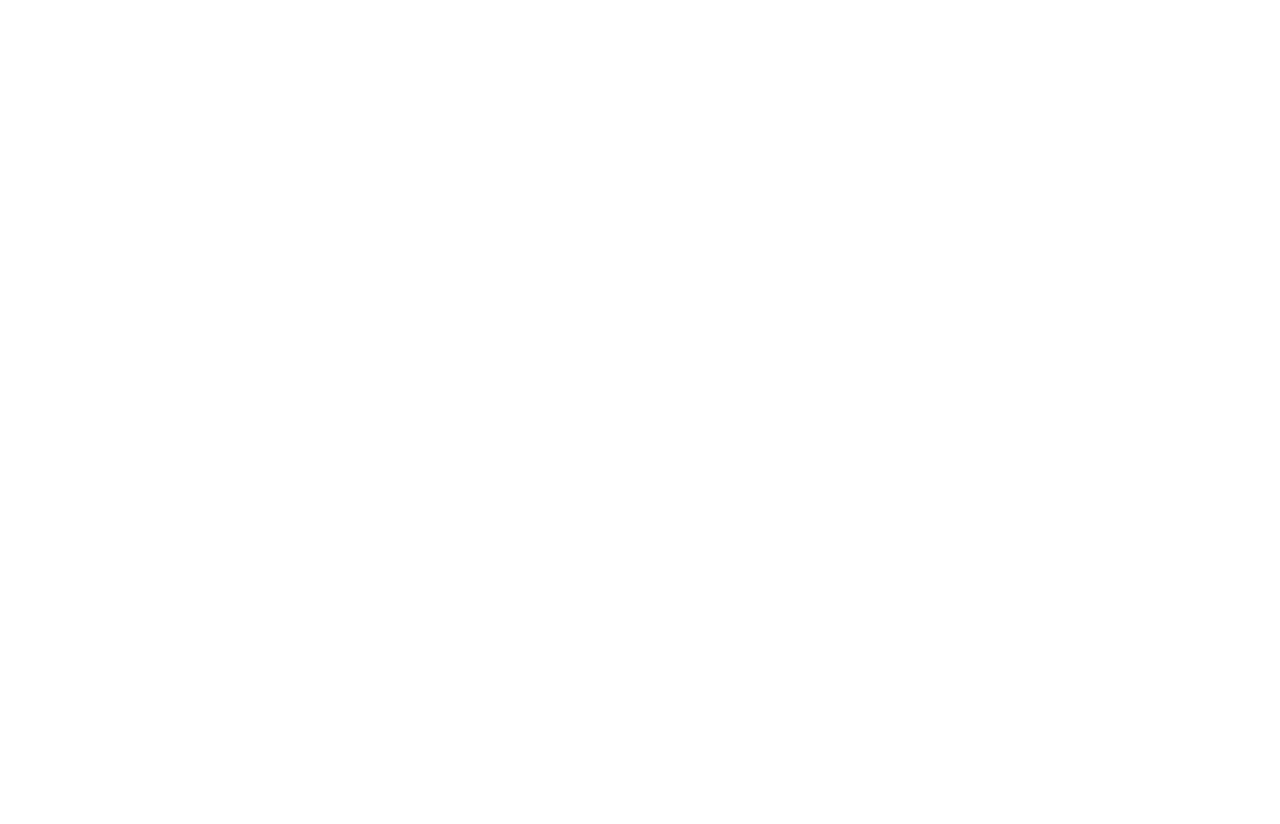
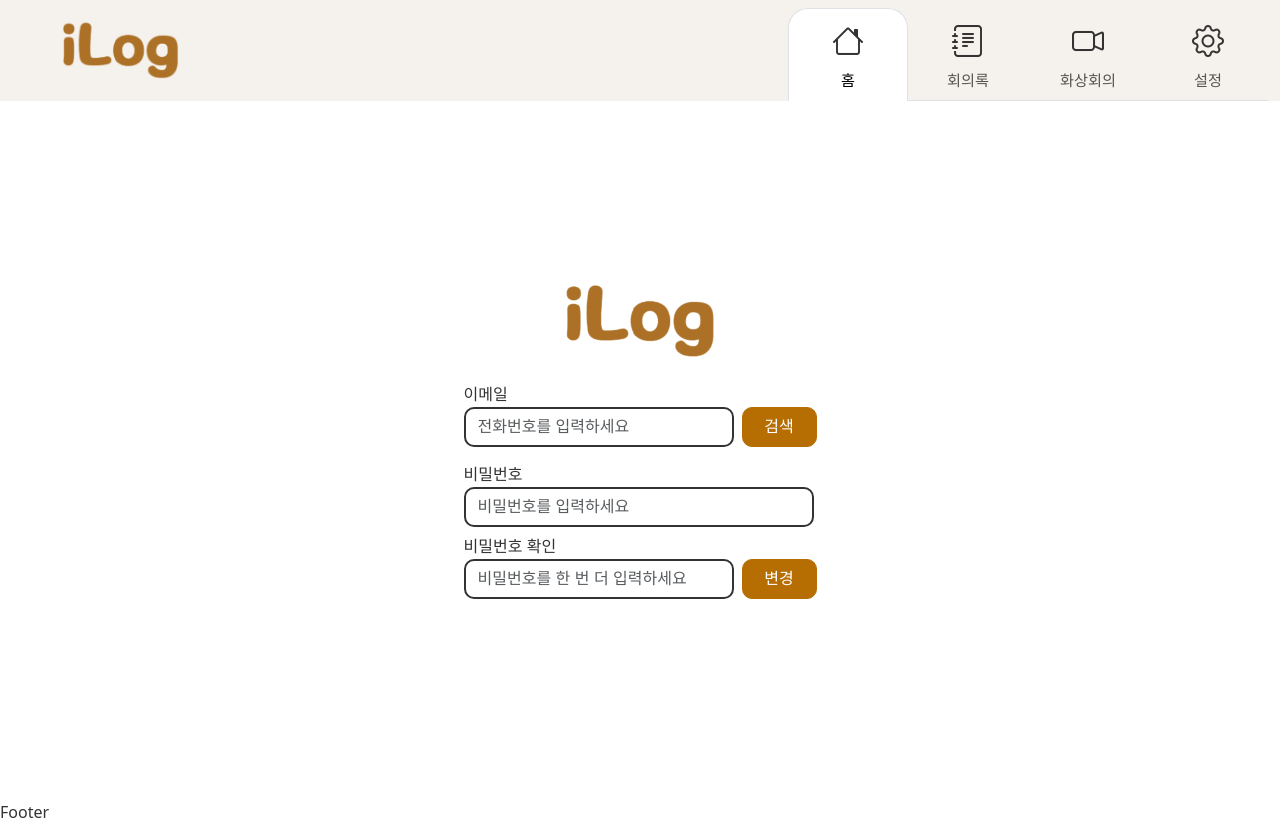
Before and after one commit to suyeon419/iLog, a React (Vite) app in the folder iLog/: page /findPw in a window 1280 px wide. Before the commit this address had no page. Before the commit the page ends 800 px from the top, so only its background shows below. Built offline with nearby package versions, Linux system fonts and the light colour scheme.

Commit message:
비밀번호 찾기, 이메일 찾기

```diff
--- a/iLog/src/index.css
+++ b/iLog/src/index.css
@@ -29,7 +29,12 @@
 }
 
 .user-btn {
-    width: 300px;
+    width: 350px;
+}
+
+.mini-btn {
+    width: 75px;
+    height: 40px;
 }
 
 /* 헤더용 */
@@ -88,4 +93,5 @@
     border: 2px solid #333;
     border-radius: 10px;
     box-shadow: none;
+    width: 350px;
 }
--- a/iLog/src/main.jsx
+++ b/iLog/src/main.jsx
@@ -16,6 +16,8 @@ import JoinMeeting from './pages/JoinMeeting.jsx';
 import CreateMeeting from './pages/CreateMeeting.jsx';
 import Note from './pages/Note.jsx';
 import Settings from './pages/Settings.jsx';
+import FindPw from './pages/FindPw.jsx';
+import FindEmail from './pages/FindEmail.jsx';
 
 createRoot(document.getElementById('root')).render(
     <React.StrictMode>
@@ -26,6 +28,8 @@ createRoot(document.getElementById('root')).render(
                     <Route path="/" element={<Home />} />
                     <Route path="/login" element={<Login />} />
                     <Route path="/register" element={<Register />} />
+                    <Route path="/findPw" element={<FindPw />} />
+                    <Route path="/findEmail" element={<FindEmail />} />
 
                     <Route path="/notes" element={<Note />} />
 
--- /dev/null
+++ b/iLog/src/pages/FindEmail.jsx
@@ -0,0 +1,61 @@
+import React, { useState } from 'react';
+import { Button, Form } from 'react-bootstrap';
+import { useNavigate } from 'react-router-dom';
+
+export default function FindEmail() {
+    const navigate = useNavigate();
+    const [phone, setPhone] = useState('');
+    const [email, setEmail] = useState('');
+
+    const handleSubmit = (e) => {
+        e.preventDefault();
+        const dummyData = {
+            '01012345678': 'suyeon@example.com',
+            '01099998888': 'gahyun@ilog.com',
+            '01055557777': 'guest@ilog.com',
+        };
+
+        if (dummyData[phone]) {
+            setEmail(dummyData[phone]);
+        } else {
+            setEmail('등록된 이메일이 없습니다.');
+        }
+    };
+
+    return (
+        <div className="container">
+            <img src="./images/iLogLogo.png" alt="iLog Logo" style={{ width: '150px' }} />
+            <br />
+            <Form onSubmit={handleSubmit}>
+                <Form.Group className="mb-2">
+                    <Form.Label className="mb-0">전화번호</Form.Label>
+                    <div className="d-flex align-items-end gap-2 mb-3">
+                        <Form.Control
+                            className="form"
+                            type="text"
+                            value={phone}
+                            onChange={(e) => setPhone(e.target.value)}
+                            placeholder="전화번호를 입력하세요"
+                            required
+                            style={{ width: '270px' }}
+                        />
+                        <Button type="submit" variant="primary mini-btn">
+                            검색
+                        </Button>
+                    </div>
+                </Form.Group>
+            </Form>
+
+            <Form className="mb-2 mt-0">
+                <Form.Label className="mb-0">이메일</Form.Label>
+                <Form.Control
+                    className="form"
+                    type="text"
+                    value={email}
+                    readOnly
+                    placeholder="검색을 하시면 이메일이 나옵니다."
+                />
+            </Form>
+        </div>
+    );
+}
--- /dev/null
+++ b/iLog/src/pages/FindPw.jsx
@@ -0,0 +1,63 @@
+import React, { useState } from 'react';
+import { Button, Form } from 'react-bootstrap';
+import { useNavigate } from 'react-router-dom';
+
+export default function FindPw() {
+    const handleSubmit = () => {
+        console.log('hi');
+    };
+    return (
+        <div className="container">
+            <img src="./images/iLogLogo.png" alt="iLog Logo" style={{ width: '150px' }} />
+            <br />
+            <Form onSubmit={handleSubmit}>
+                <Form.Group className="mb-2">
+                    <Form.Label className="mb-0">이메일</Form.Label>
+                    <div className="d-flex align-items-end gap-2 mb-3">
+                        <Form.Control
+                            className="form"
+                            type="text"
+                            // value={phone}
+                            // onChange={(e) => setPhone(e.target.value)}
+                            placeholder="전화번호를 입력하세요"
+                            required
+                            style={{ width: '270px' }}
+                        />
+                        <Button type="submit" variant="primary mini-btn">
+                            검색
+                        </Button>
+                    </div>
+                </Form.Group>
+            </Form>
+
+            <Form onSubmit={handleSubmit}>
+                <Form.Group className="mb-2 mt-0">
+                    <Form.Label className="mb-0">비밀번호</Form.Label>
+                    <Form.Control
+                        className="form"
+                        type="text"
+                        // value={email}
+                        placeholder="비밀번호를 입력하세요"
+                    />
+                </Form.Group>
+                <Form.Group className="mb-2">
+                    <Form.Label className="mb-0">비밀번호 확인</Form.Label>
+                    <div className="d-flex align-items-end gap-2 mb-3">
+                        <Form.Control
+                            className="form"
+                            type="text"
+                            // value={phone}
+                            // onChange={(e) => setPhone(e.target.value)}
+                            placeholder="비밀번호를 한 번 더 입력하세요"
+                            required
+                            style={{ width: '270px' }}
+                        />
+                        <Button type="submit" variant="primary mini-btn">
+                            변경
+                        </Button>
+                    </div>
+                </Form.Group>
+            </Form>
+        </div>
+    );
+}
--- a/iLog/src/pages/Login.jsx
+++ b/iLog/src/pages/Login.jsx
@@ -35,16 +35,16 @@ export default function Login() {
                     />
                 </Form.Group>
                 <p style={{ textAlign: 'center' }} className="mt-3">
-                    <a href="/" className="link">
+                    <a href="/findPw" className="link">
                         비밀번호 찾기{' '}
                     </a>
                     |
-                    <a href="/" className="link">
+                    <a href="/findEmail" className="link">
                         {' '}
                         이메일 찾기{' '}
                     </a>
                     |
-                    <a href="/" className="link">
+                    <a href="/register" className="link">
                         {' '}
                         회원가입
                     </a>
```
